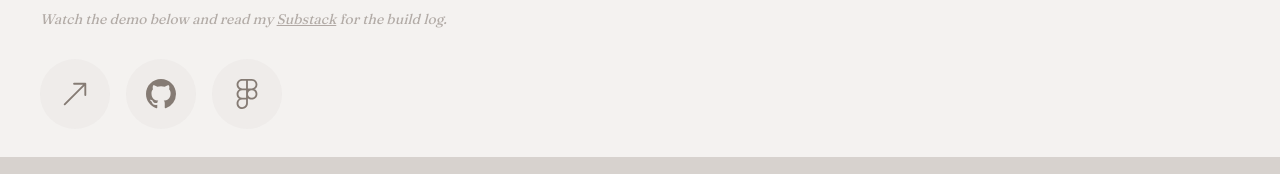
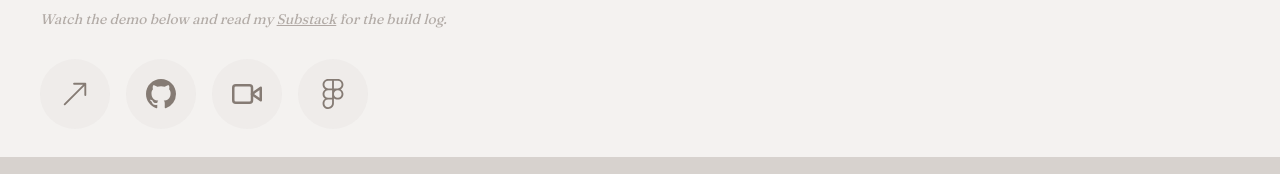
Before and after one commit to idra-hsieh/personal-website, a Next.js app: page /work in a window 1280 px wide. Shown: the part 643-817 px from the top of the page. Built offline with nearby package versions, Linux system fonts and the light colour scheme.

Commit message:
style(work): add responsive breakpoints for button size for better mobile layout

```diff
--- a/app/work/page.tsx
+++ b/app/work/page.tsx
@@ -59,7 +59,7 @@ const projects = [
     image: "/assets/work/thumb1.png",
     live: "https://charm-money.web.app/en/cmi-test",
     github: "https://github.com/idra-hsieh/charm",
-    demo: "",
+    demo: "placeholder",
     figma:
       "https://www.figma.com/design/tClj79Xrjblchf3CE0SY1Q/Charm?node-id=0-1&t=eAISlaNaWZN5z0bE-1",
   },
@@ -100,7 +100,7 @@ const projects = [
     image: "/assets/work/thumb2.png",
     live: "https://lumi-diary-digest.vercel.app",
     github: "https://github.com/idra-hsieh/lumi-diary-digest",
-    demo: "",
+    demo: "placeholder",
   },
   {
     num: "03",
@@ -139,7 +139,7 @@ const projects = [
     image: "/assets/work/thumb3.png",
     live: "https://idra-hsieh.vercel.app/",
     github: "https://github.com/idra-hsieh/personal-website",
-    demo: "",
+    demo: "placeholder",
   },
 ];
 
@@ -239,7 +239,7 @@ const Work = () => {
                       <Tooltip>
                         <TooltipTrigger
                           className="
-                            w-[70px] h-[70px] rounded-full bg-foreground/5
+                            w-[65px] h-[65px] sm:w-[70px] sm:h-[70px] rounded-full bg-foreground/5
                             flex justify-center items-center group
                           "
                         >
@@ -264,7 +264,7 @@ const Work = () => {
                       <Tooltip>
                         <TooltipTrigger
                           className="
-                            w-[70px] h-[70px] rounded-full bg-foreground/5
+                            w-[65px] h-[65px] sm:w-[70px] sm:h-[70px] rounded-full bg-foreground/5
                             flex justify-center items-center group
                           "
                         >
@@ -289,11 +289,11 @@ const Work = () => {
                       <Tooltip>
                         <TooltipTrigger
                           className="
-                            w-[70px] h-[70px] rounded-full bg-foreground/5
+                            w-[65px] h-[65px] sm:w-[70px] sm:h-[70px] rounded-full bg-foreground/5
                             flex justify-center items-center group
                           "
                         >
-                          <SiFigma className="text-foreground text-3xl group-hover:text-accent" />
+                          <FiVideo className="text-foreground text-3xl group-hover:text-accent" />
                         </TooltipTrigger>
                         <TooltipContent>
                           <p>Watch Demo</p>
@@ -314,7 +314,7 @@ const Work = () => {
                       <Tooltip>
                         <TooltipTrigger
                           className="
-                            w-[70px] h-[70px] rounded-full bg-foreground/5
+                            w-[65px] h-[65px] sm:w-[70px] sm:h-[70px] rounded-full bg-foreground/5
                             flex justify-center items-center group
                           "
                         >
```
